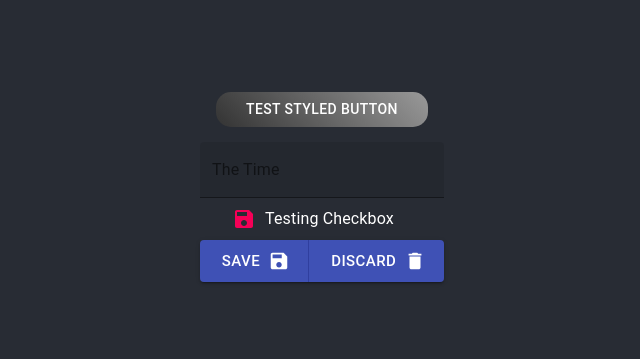
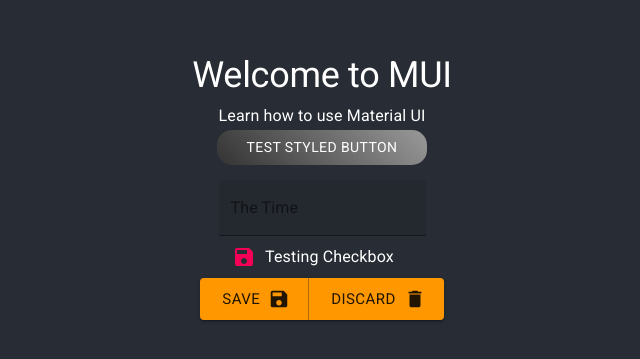
Before and after one commit to JWoltjen/material-ui-react-demo, a React (Create React App) app: page / in a window 1280 px wide. Shown: the part 213-572 px from the top of the page, without its empty margins (318-958 px from the left). Built offline with nearby package versions, Linux system fonts and the light colour scheme.

Commit message:
Add typography component

```diff
--- a/package.json
+++ b/package.json
@@ -8,6 +8,7 @@
     "@testing-library/jest-dom": "^5.11.8",
     "@testing-library/react": "^11.2.3",
     "@testing-library/user-event": "^12.6.0",
+    "fontsource-roboto": "^4.0.0",
     "react": "^17.0.1",
     "react-dom": "^17.0.1",
     "react-scripts": "4.0.1",
--- a/src/App.js
+++ b/src/App.js
@@ -8,7 +8,12 @@
 import FormControlLabel from '@material-ui/core/FormControlLabel'
 import TextField from '@material-ui/core/Textfield'
 
-import { makeStyles } from '@material-ui/core/styles'
+import { makeStyles, ThemeProvider, createMuiTheme } from '@material-ui/core/styles'
+import { orange } from '@material-ui/core/colors';
+import 'fontsource-roboto';
+
+import Topography from '@material-ui/core/Typography'
+import Typography from '@material-ui/core/Typography';
 
 const useStyles = makeStyles({
   root: {
@@ -18,6 +23,20 @@
     borderRadius: 15,
     color: 'white',
     padding: '5px 30px'
+  }
+})
+
+const theme = createMuiTheme({
+  typography: {
+    h2: {
+      fontSize: 36,
+      marginBottom: 5,
+    }
+  },
+  palette: {
+    primary: {
+      main: orange[500],
+    }
   }
 })
 
@@ -46,8 +65,15 @@
 
 function App() {
   return (
+  <ThemeProvider theme={theme}>
     <div className="App">
       <header className='App-header'>
+        <Typography variant='h2'>
+          Welcome to MUI
+        </Typography>
+         <Typography variant='subtitle1'>
+          Learn how to use Material UI
+        </Typography>
       <ButtonStyled/>
       <TextField
         variant='filled'
@@ -71,6 +97,7 @@
       </ButtonGroup>
       </header>
     </div>
+    </ThemeProvider>
   );
 }
 
```
Also changed, not shown: 2 other files (tests, documents, lock files or other folders).
